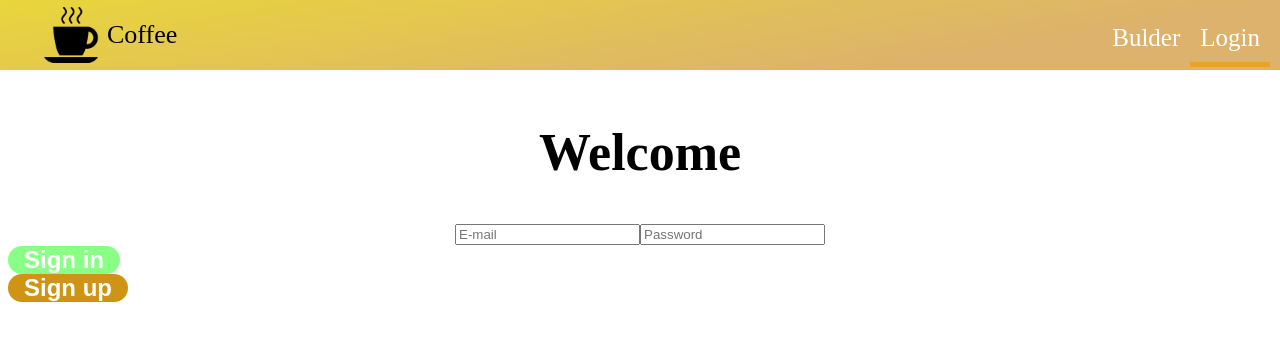
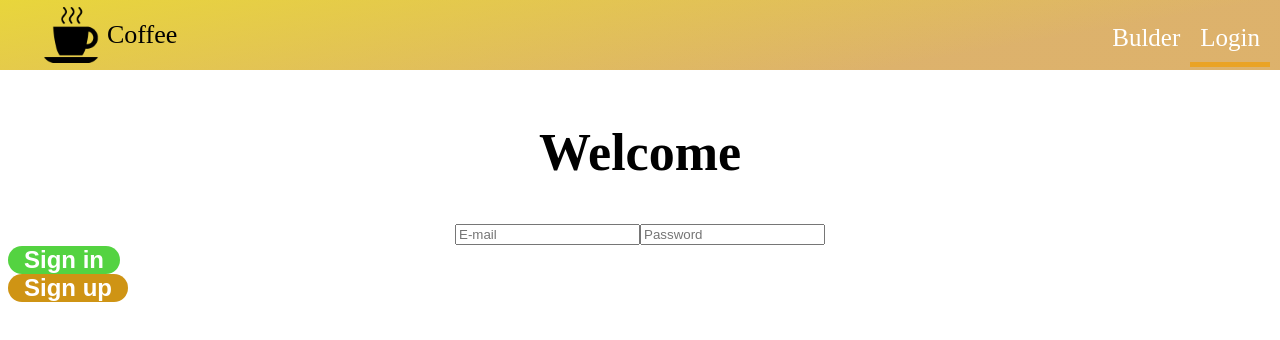
Before and after one commit to kutman-batyrkanov/-Coffe-builder-app, a React (Create React App) app: page /auth in a window 1280 px wide. Shown: the top 340 px of the page. Built offline with nearby package versions, Linux system fonts and the light colour scheme; a web font is replaced by a local one.

Commit message:
fixed bgc green

```diff
--- a/src/components/UI/Button/Button.module.css
+++ b/src/components/UI/Button/Button.module.css
@@ -23,7 +23,7 @@
 }
 
 .green {
-  background-color: rgb(137, 255, 133);
+  background-color: rgb(81 211 62 / 98%);
 }
 .green:not(:disabled):hover {
   background-color: rgb(49, 172, 0);
```
